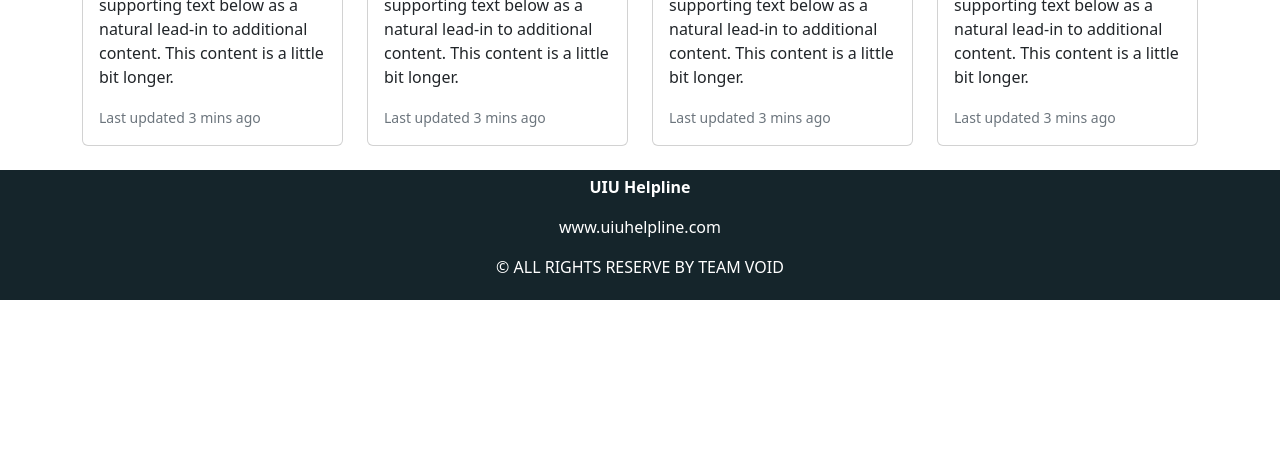
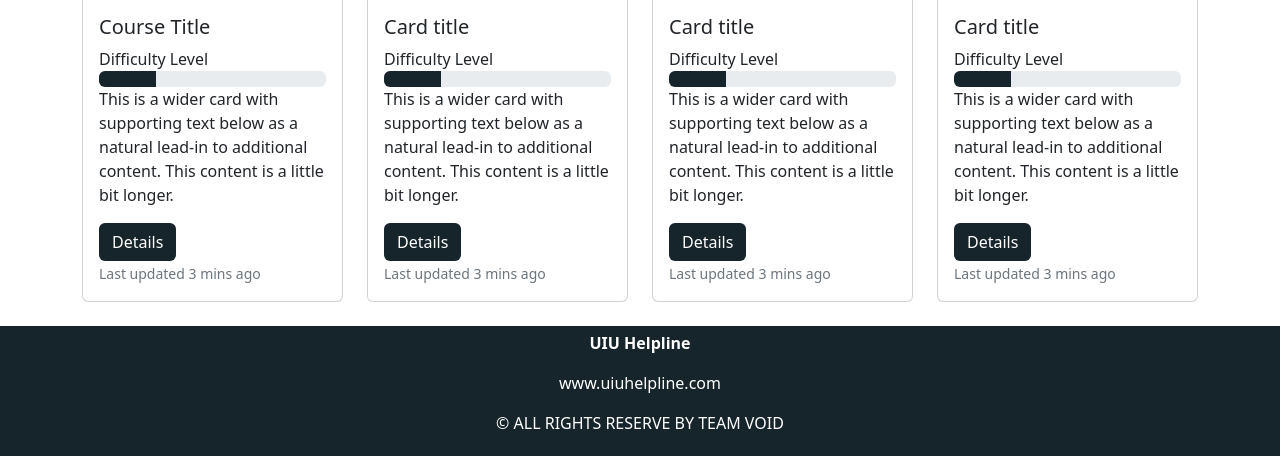
Before and after one commit to Duranta19/UIU-Helpline, a PHP site: page /courses.php in a window 1280 px wide. Shown: the part 994-1450 px from the top of the page. Before the commit the page ends 1294 px from the top, so only its background shows below. Run offline with PHP 8.4, Linux system fonts and the light colour scheme.

Commit message:
course details frontend

```diff
--- a/components/header.php
+++ b/components/header.php
@@ -14,9 +14,6 @@
             background-color: rgb(28, 56, 56);
         }
 
-        footer p {
-
-        }
 
         a {
             color: #141619;
--- a/courses.php
+++ b/courses.php
@@ -29,7 +29,12 @@ include('components/header.php');
                 <img src="https://lnsel.com/wp-content/uploads/2021/05/web-development-companies-scaled.jpg" class="card-img-top" alt="...">
                 <div class="card-body">
                     <h5 class="card-title">Card title</h5>
+                    <label for="progress-bar">Difficulty Level</label>
+                    <div class="progress">
+                        <div class="progress-bar" role="progressbar" aria-label="Basic example" style="width: 50%; background-color:#15252B" aria-valuenow="25" aria-valuemin="0" aria-valuemax="100"></div>
+                    </div>
                     <p class="card-text">This is a wider card with supporting text below as a natural lead-in to additional content. This content is a little bit longer.</p>
+                    <a href="http://" class="btn" style="background-color:#15252B; color:white">Details</a>
                     <p class="card-text"><small class="text-muted">Last updated 3 mins ago</small></p>
                 </div>
             </div>
@@ -40,7 +45,12 @@ include('components/header.php');
                 <img src="https://lnsel.com/wp-content/uploads/2021/05/web-development-companies-scaled.jpg" class="card-img-top" alt="...">
                 <div class="card-body">
                     <h5 class="card-title">Card title</h5>
+                    <label for="progress-bar">Difficulty Level</label>
+                    <div class="progress">
+                        <div class="progress-bar" role="progressbar" aria-label="Basic example" style="width: 60%; background-color:#15252B" aria-valuenow="25" aria-valuemin="0" aria-valuemax="100"></div>
+                    </div>
                     <p class="card-text">This is a wider card with supporting text below as a natural lead-in to additional content. This content is a little bit longer.</p>
+                    <a href="http://" class="btn" style="background-color:#15252B; color:white">Details</a>
                     <p class="card-text"><small class="text-muted">Last updated 3 mins ago</small></p>
                 </div>
             </div>
@@ -51,7 +61,12 @@ include('components/header.php');
                 <img src="https://lnsel.com/wp-content/uploads/2021/05/web-development-companies-scaled.jpg" class="card-img-top" alt="...">
                 <div class="card-body">
                     <h5 class="card-title">Card title</h5>
+                    <label for="progress-bar">Difficulty Level</label>
+                    <div class="progress">
+                        <div class="progress-bar" role="progressbar" aria-label="Basic example" style="width: 70%; background-color:#15252B" aria-valuenow="25" aria-valuemin="0" aria-valuemax="100"></div>
+                    </div>
                     <p class="card-text">This is a wider card with supporting text below as a natural lead-in to additional content. This content is a little bit longer.</p>
+                    <a href="http://" class="btn" style="background-color:#15252B; color:white">Details</a>
                     <p class="card-text"><small class="text-muted">Last updated 3 mins ago</small></p>
                 </div>
             </div>
@@ -62,19 +77,31 @@ include('components/header.php');
                 <img src="https://lnsel.com/wp-content/uploads/2021/05/web-development-companies-scaled.jpg" class="card-img-top" alt="...">
                 <div class="card-body">
                     <h5 class="card-title">Card title</h5>
+                    <label for="progress-bar">Difficulty Level</label>
+                    <div class="progress">
+                        <div class="progress-bar" role="progressbar" aria-label="Basic example" style="width: 10%; background-color:#15252B" aria-valuenow="25" aria-valuemin="0" aria-valuemax="100"></div>
+                    </div>
+
                     <p class="card-text">This is a wider card with supporting text below as a natural lead-in to additional content. This content is a little bit longer.</p>
+                    <a href="http://" class="btn" style="background-color:#15252B; color:white">Details</a>
                     <p class="card-text"><small class="text-muted">Last updated 3 mins ago</small></p>
                 </div>
             </div>
         </div>
     </div>
+
     <div class="row my-4">
         <div class="col-md-3">
             <div class="card">
                 <img src="https://lnsel.com/wp-content/uploads/2021/05/web-development-companies-scaled.jpg" class="card-img-top" alt="...">
                 <div class="card-body">
-                    <h5 class="card-title">Card title</h5>
+                    <h5 class="card-title">Course Title</h5>
+                    <label for="progress-bar">Difficulty Level</label>
+                    <div class="progress">
+                        <div class="progress-bar" role="progressbar" aria-label="Basic example" style="width: 25%; background-color:#15252B" aria-valuenow="25" aria-valuemin="0" aria-valuemax="100"></div>
+                    </div>
                     <p class="card-text">This is a wider card with supporting text below as a natural lead-in to additional content. This content is a little bit longer.</p>
+                    <a href="http://" class="btn" style="background-color:#15252B; color:white">Details</a>
                     <p class="card-text"><small class="text-muted">Last updated 3 mins ago</small></p>
                 </div>
             </div>
@@ -85,7 +112,12 @@ include('components/header.php');
                 <img src="https://lnsel.com/wp-content/uploads/2021/05/web-development-companies-scaled.jpg" class="card-img-top" alt="...">
                 <div class="card-body">
                     <h5 class="card-title">Card title</h5>
+                    <label for="progress-bar">Difficulty Level</label>
+                    <div class="progress">
+                        <div class="progress-bar" role="progressbar" aria-label="Basic example" style="width: 25%; background-color:#15252B" aria-valuenow="25" aria-valuemin="0" aria-valuemax="100"></div>
+                    </div>
                     <p class="card-text">This is a wider card with supporting text below as a natural lead-in to additional content. This content is a little bit longer.</p>
+                    <a href="http://" class="btn" style="background-color:#15252B; color:white">Details</a>
                     <p class="card-text"><small class="text-muted">Last updated 3 mins ago</small></p>
                 </div>
             </div>
@@ -96,7 +128,12 @@ include('components/header.php');
                 <img src="https://lnsel.com/wp-content/uploads/2021/05/web-development-companies-scaled.jpg" class="card-img-top" alt="...">
                 <div class="card-body">
                     <h5 class="card-title">Card title</h5>
+                    <label for="progress-bar">Difficulty Level</label>
+                    <div class="progress">
+                        <div class="progress-bar" role="progressbar" aria-label="Basic example" style="width: 25%; background-color:#15252B" aria-valuenow="25" aria-valuemin="0" aria-valuemax="100"></div>
+                    </div>
                     <p class="card-text">This is a wider card with supporting text below as a natural lead-in to additional content. This content is a little bit longer.</p>
+                    <a href="http://" class="btn" style="background-color:#15252B; color:white">Details</a>
                     <p class="card-text"><small class="text-muted">Last updated 3 mins ago</small></p>
                 </div>
             </div>
@@ -107,7 +144,12 @@ include('components/header.php');
                 <img src="https://lnsel.com/wp-content/uploads/2021/05/web-development-companies-scaled.jpg" class="card-img-top" alt="...">
                 <div class="card-body">
                     <h5 class="card-title">Card title</h5>
+                    <label for="progress-bar">Difficulty Level</label>
+                    <div class="progress">
+                        <div class="progress-bar" role="progressbar" aria-label="Basic example" style="width: 25%; background-color:#15252B" aria-valuenow="25" aria-valuemin="0" aria-valuemax="100"></div>
+                    </div>
                     <p class="card-text">This is a wider card with supporting text below as a natural lead-in to additional content. This content is a little bit longer.</p>
+                    <a href="http://" class="btn" style="background-color:#15252B; color:white">Details</a>
                     <p class="card-text"><small class="text-muted">Last updated 3 mins ago</small></p>
                 </div>
             </div>
```
Also changed, not shown: course_des.php (added, +99 -0 lines).
